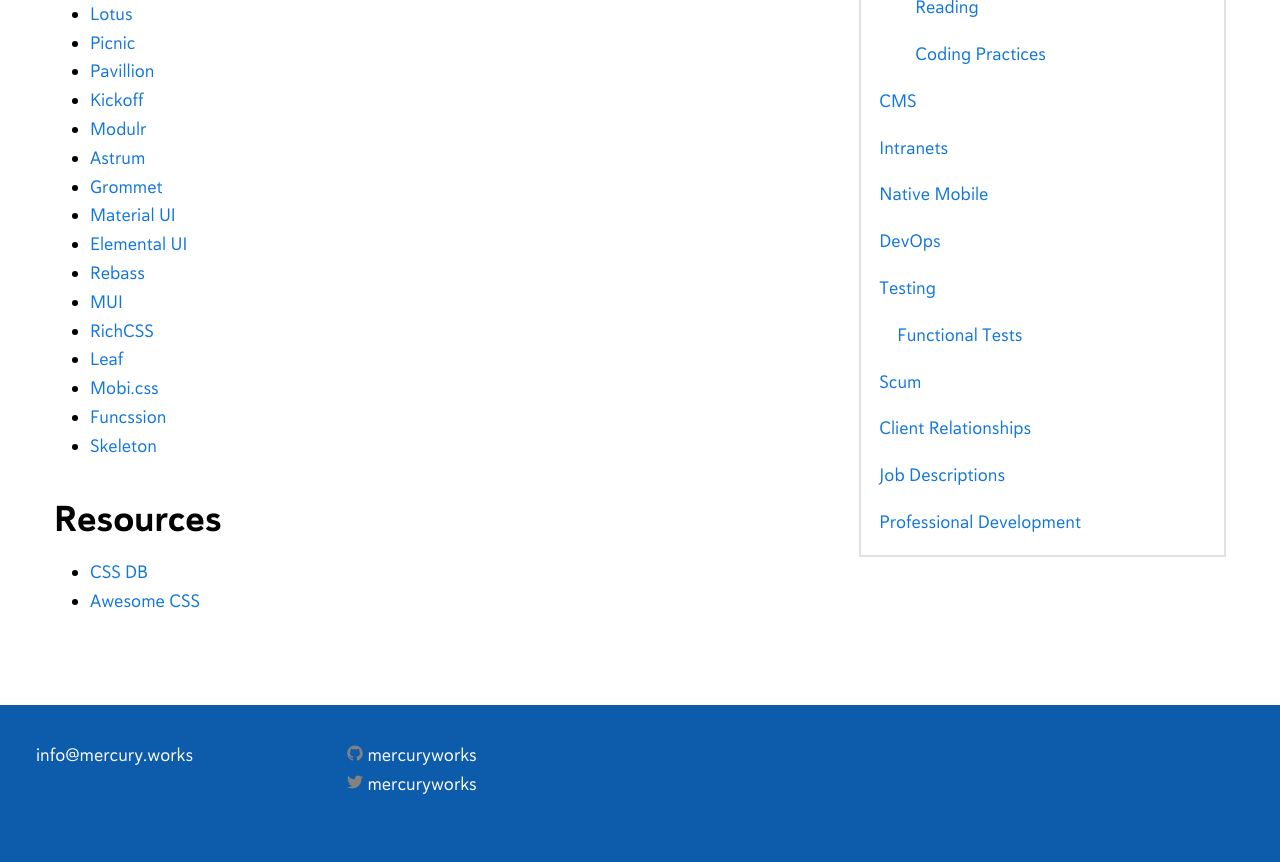
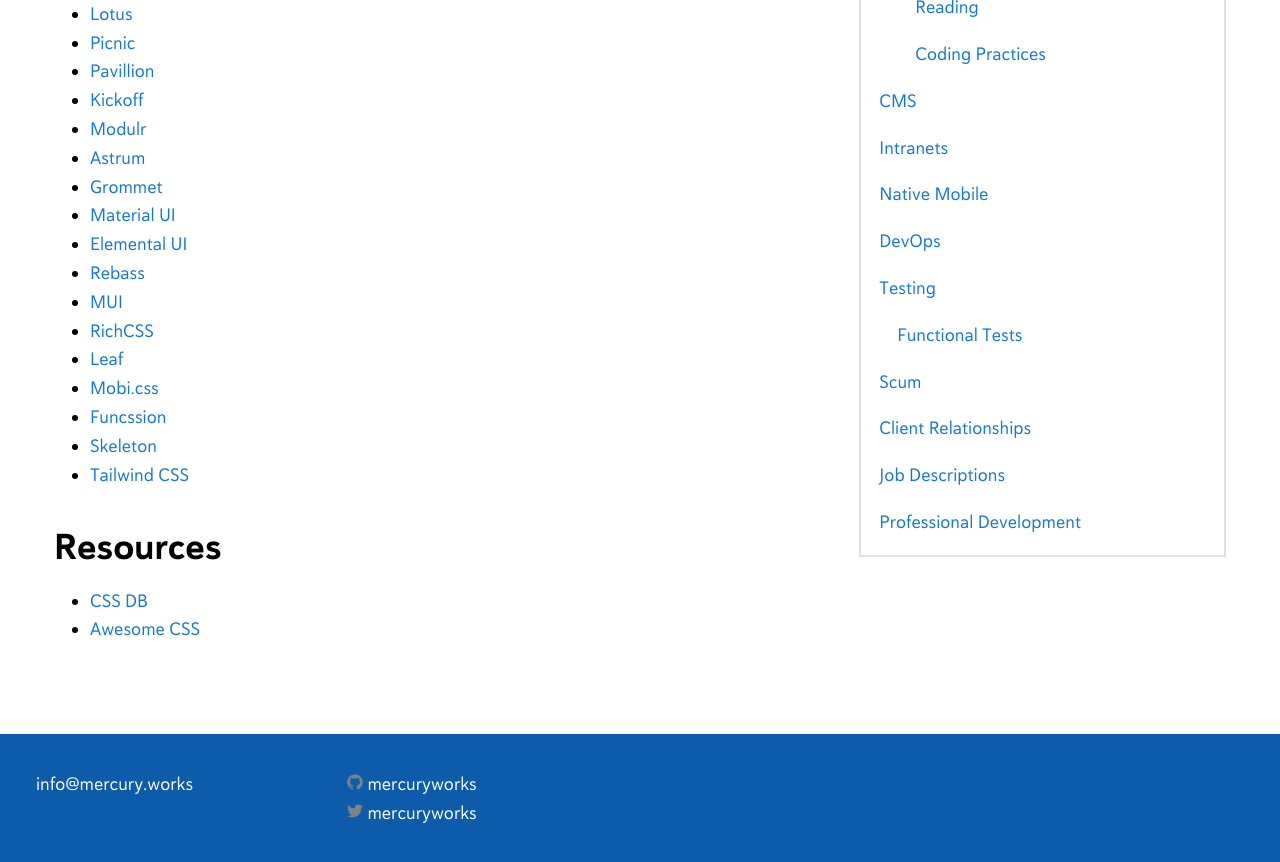
Before and after one commit to mercuryworks/developers-handbook, a Jekyll site: the page built from _posts/2018-01-18-front-end-development-frameworks.markdown, in a window 1280 px wide and 900 px high, scrolled down 1932 px. Shown: the top 862 px of the window. Built offline with Jekyll 4.4.1, drawn with Linux system fonts in a browser that asks for light colours; comment, search, counter and statistics services are not loaded.

Commit message:
Added Tailwind CSS to frameworks

```diff
--- a/_posts/2018-01-18-front-end-development-frameworks.markdown
+++ b/_posts/2018-01-18-front-end-development-frameworks.markdown
@@ -77,6 +77,7 @@
 * [Mobi.css](http://getmobicss.com/){:target="_blank"}
 * [Funcssion](https://funcssion.com/){:target="_blank"}
 * [Skeleton](http://getskeleton.com/){:target="_blank"}
+* [Tailwind CSS](https://tailwindcss.com/){:target="_blank"}
 
 ## Resources
 
```
